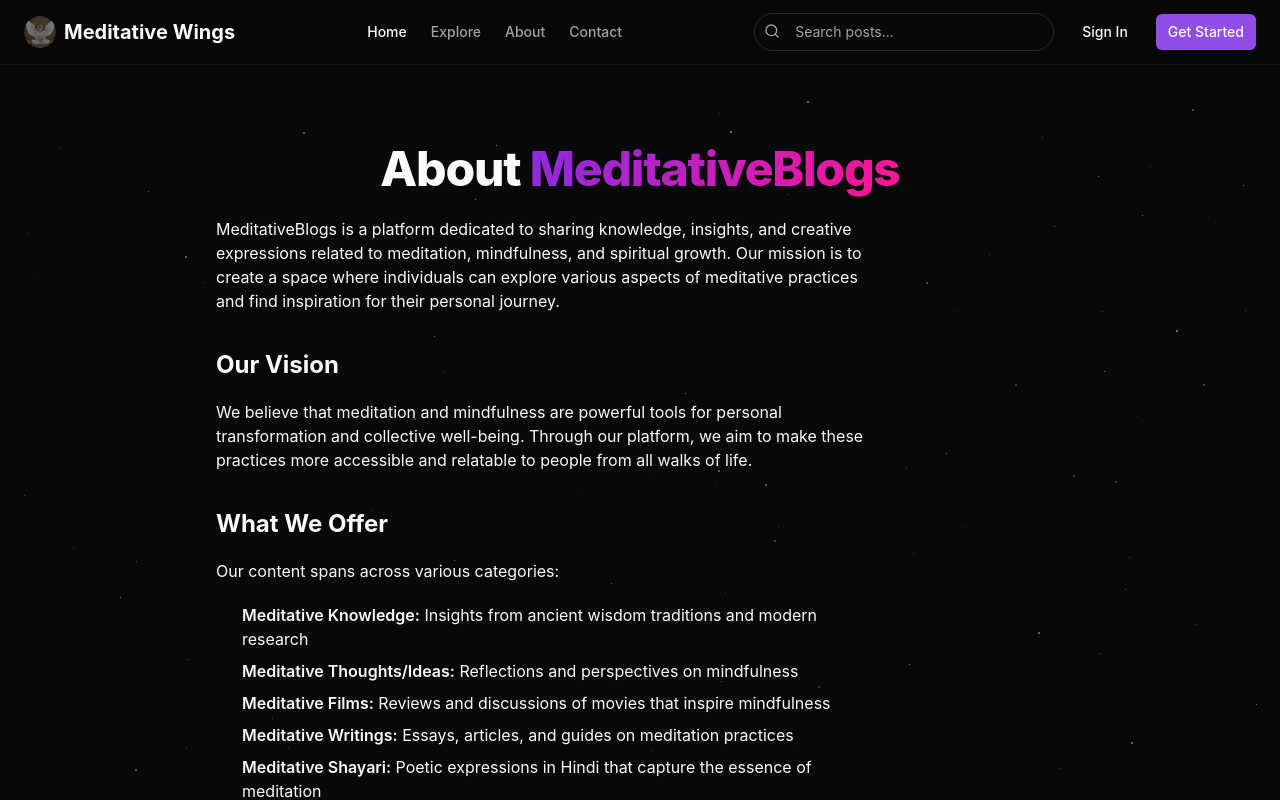
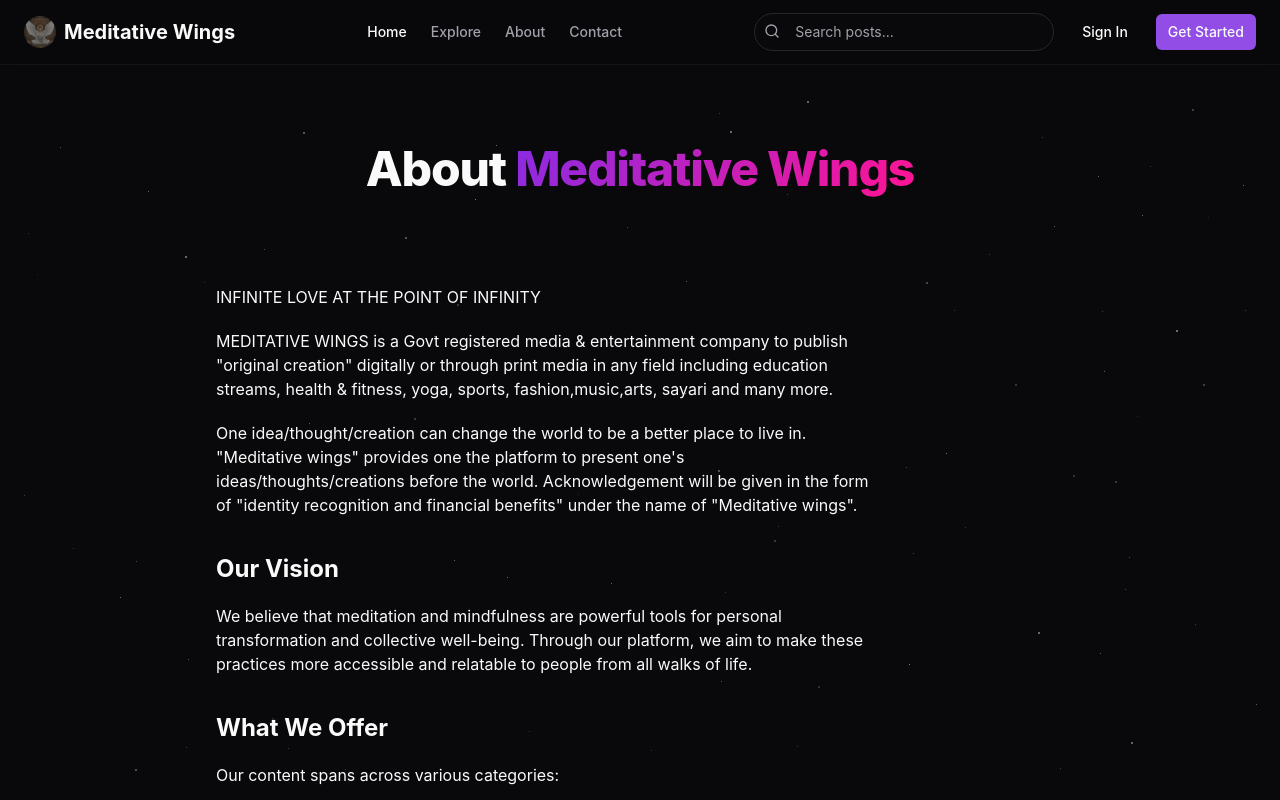
Before and after one commit to akshatverma1/Meditative_Wings_FE, a React (Vite) app: page /about in a window 1280 px wide. Shown: the top 800 px of the page. Built offline with nearby package versions, Linux system fonts and the light colour scheme.

Commit message:
Frontend Done

```diff
--- a/src/pages/AboutPage.jsx
+++ b/src/pages/AboutPage.jsx
@@ -10,15 +10,22 @@ function AboutPage() {
       <main className="flex-1">
         <section className="py-20 px-4 md:px-6 max-w-4xl mx-auto">
           <h1 className="text-4xl md:text-5xl font-extrabold mb-6 tracking-tight text-center">
-            About <span className="featured-gradient">MeditativeBlogs</span>
+            About <span className="featured-gradient">Meditative Wings</span>
           </h1>
 
           <div className="prose prose-lg dark:prose-invert max-w-none">
+            <br></br>
+            <br></br>
             <p>
-              MeditativeBlogs is a platform dedicated to sharing knowledge, insights, and creative expressions related
-              to meditation, mindfulness, and spiritual growth. Our mission is to create a space where individuals can
-              explore various aspects of meditative practices and find inspiration for their personal journey.
+            INFINITE LOVE AT THE POINT OF INFINITY
             </p>
+            <p>
+            MEDITATIVE WINGS is a Govt registered media & entertainment company to publish "original creation" digitally or through print media in any field including education streams, health & fitness, yoga, sports, fashion,music,arts, sayari and many more.
+            </p>
+
+            <p>One idea/thought/creation can change the world to be a better place to live in. "Meditative wings" provides one the platform to present one's ideas/thoughts/creations before the world.
+Acknowledgement will be given in the form of "identity recognition and financial benefits" under the name of
+"Meditative wings".</p>
 
             <h2>Our Vision</h2>
             <p>
--- a/src/pages/ContactPage.jsx
+++ b/src/pages/ContactPage.jsx
@@ -30,7 +30,8 @@ function ContactPage() {
                   <Mail className="h-6 w-6 text-primary mt-0.5" />
                   <div>
                     <h3 className="font-semibold">Email</h3>
-                    <p className="text-muted-foreground">contact@meditativeblogs.com</p>
+                    <p className="text-muted-foreground">meditativewings@gmail.com</p>
+                    {/* <p className="text-muted-foreground"> ramchandrashiv8@gmail.com</p> */}
                   </div>
                 </div>
 
@@ -38,7 +39,7 @@ function ContactPage() {
                   <Phone className="h-6 w-6 text-primary mt-0.5" />
                   <div>
                     <h3 className="font-semibold">Phone</h3>
-                    <p className="text-muted-foreground">+1 (555) 123-4567</p>
+                    <p className="text-muted-foreground">+91-9597381588</p>
                   </div>
                 </div>
 
@@ -47,11 +48,11 @@ function ContactPage() {
                   <div>
                     <h3 className="font-semibold">Address</h3>
                     <p className="text-muted-foreground">
-                      123 Meditation Lane
+                    6h/76,Bahadurpur Housing Colony
                       <br />
-                      Mindful City, MC 12345
+                      Bhootnath,Kankarbagh
                       <br />
-                      United States
+                      Patna-800026
                     </p>
                   </div>
                 </div>
```
